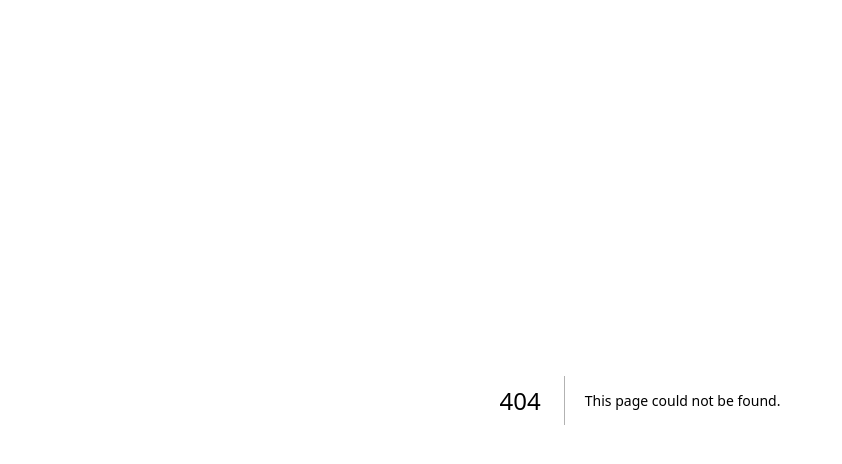
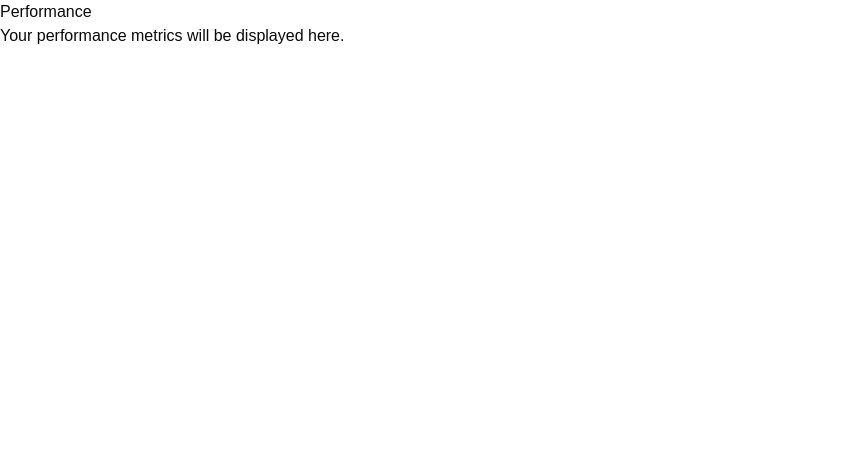
Before and after one commit to mashfadel/fourtyn, a Next.js app: page /performance in a window 1280 px wide. Before the commit this address had no page. Shown: the top 464 px of the page, without its empty margins (0-842 px from the left). Built offline with nearby package versions, Linux system fonts and the light colour scheme.

Commit message:
Updated app router structure with new folders

```diff
--- /dev/null
+++ b/src/app/performance/page.tsx
@@ -0,0 +1,8 @@
+export default function Performance() {
+  return (
+    <main>
+      <h1>Performance</h1>
+      <p>Your performance metrics will be displayed here.</p>
+    </main>
+  )
+}
--- /dev/null
+++ b/src/app/portfolio/page.tsx
@@ -0,0 +1,8 @@
+export default function Portfolio() {
+  return (
+    <main>
+      <h1>Portfolio</h1>
+      <p>Your portfolio metrics will be displayed here.</p>
+    </main>
+  )
+}
--- /dev/null
+++ b/src/app/preferences/page.tsx
@@ -0,0 +1,8 @@
+export default function Preferences() {
+  return (
+    <main>
+      <h1>Preferences</h1>
+      <p>Your preferences will be displayed here.</p>
+    </main>
+  )
+}
```
